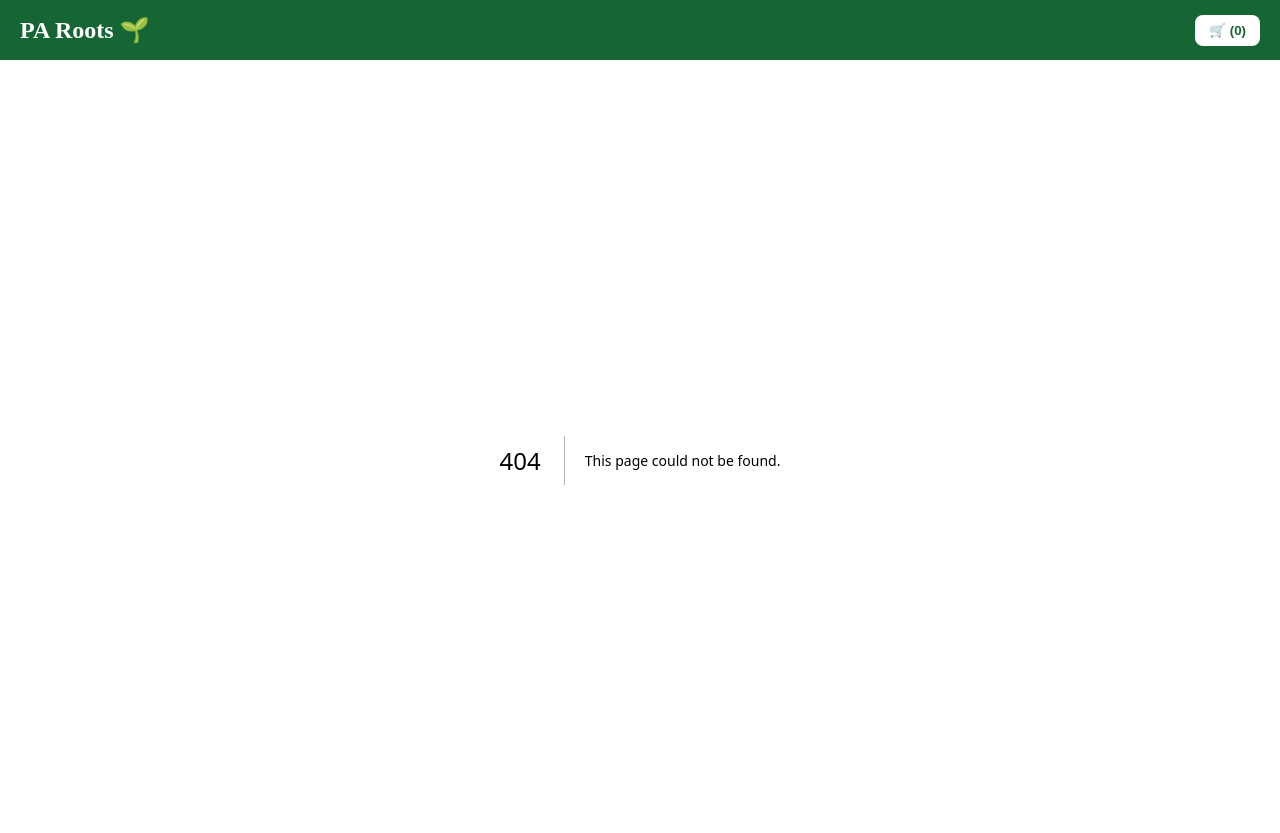
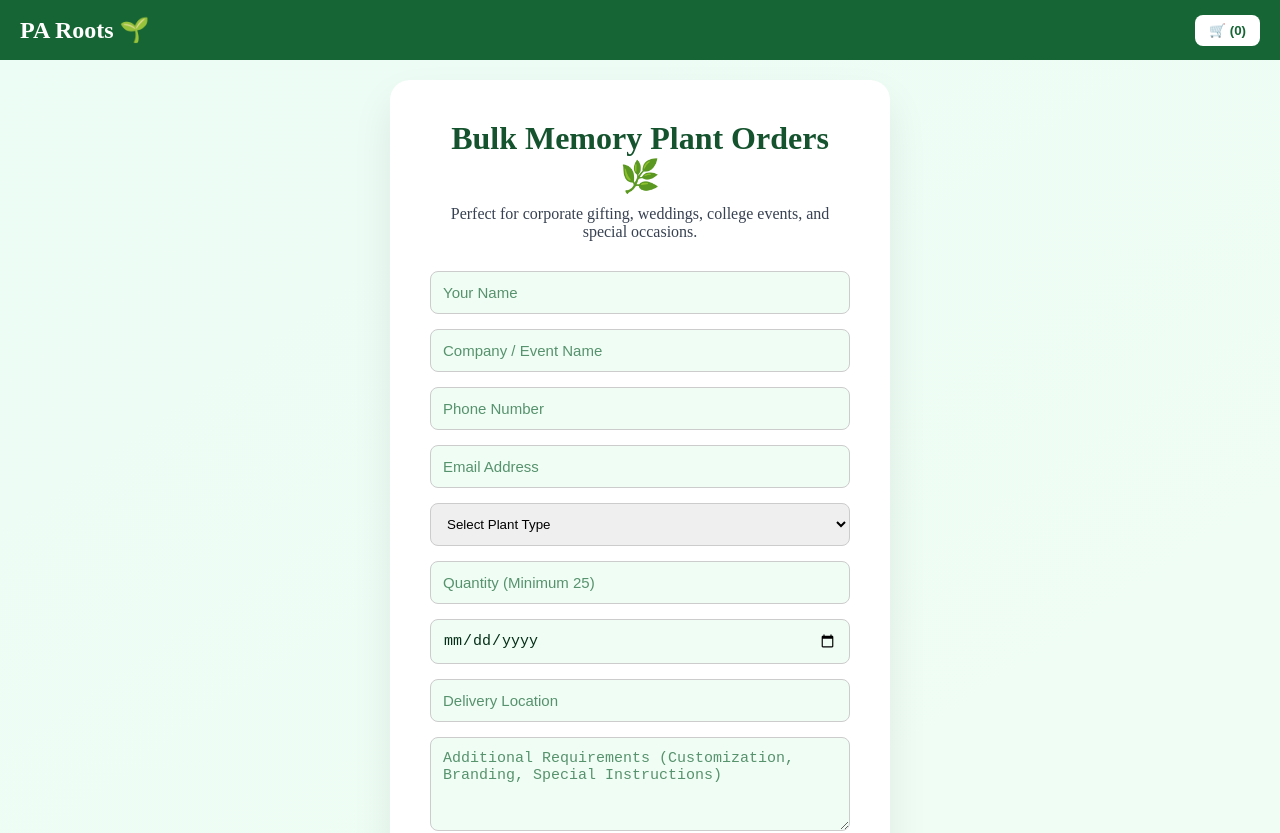
Before and after one commit to paroots25/pa-roots, a Next.js app: page /bulk-orders in a window 1280 px wide. Before the commit this address had no page. Shown: the top 833 px of the page. Built offline with nearby package versions, Linux system fonts and the light colour scheme.

Commit message:
Add files via upload

```diff
--- /dev/null
+++ b/app/bulk-orders/page.tsx
@@ -0,0 +1,168 @@
+"use client";
+
+import { useState } from "react";
+
+export default function BulkOrdersPage() {
+  const [form, setForm] = useState({
+    name: "",
+    company: "",
+    phone: "",
+    email: "",
+    plantType: "",
+    quantity: "",
+    eventDate: "",
+    location: "",
+    message: "",
+  });
+
+  function handleChange(e: React.ChangeEvent<HTMLInputElement | HTMLTextAreaElement | HTMLSelectElement>) {
+    setForm({ ...form, [e.target.name]: e.target.value });
+  }
+
+  function handleSubmit(e: React.FormEvent) {
+    e.preventDefault();
+
+    const mailBody = `
+Name: ${form.name}
+Company/Event: ${form.company}
+Phone: ${form.phone}
+Email: ${form.email}
+Plant Type: ${form.plantType}
+Quantity: ${form.quantity}
+Event Date: ${form.eventDate}
+Location: ${form.location}
+Message: ${form.message}
+`;
+
+    window.location.href = `mailto:growwithparoots@gmail.com?subject=Bulk Order Inquiry&body=${encodeURIComponent(mailBody)}`;
+  }
+
+  return (
+    <div style={page}>
+      <div style={card}>
+        <h1 style={title}>Bulk Memory Plant Orders 🌿</h1>
+
+        <p style={subtitle}>
+          Perfect for corporate gifting, weddings, college events, and special occasions.
+        </p>
+
+        <form onSubmit={handleSubmit} style={{ marginTop: 30 }}>
+          <input name="name" placeholder="Your Name" required style={input} onChange={handleChange} />
+          <input name="company" placeholder="Company / Event Name" required style={input} onChange={handleChange} />
+          <input name="phone" placeholder="Phone Number" required style={input} onChange={handleChange} />
+          <input type="email" name="email" placeholder="Email Address" required style={input} onChange={handleChange} />
+
+          <select name="plantType" required style={input} onChange={handleChange}>
+            <option value="">Select Plant Type</option>
+            <option>Peace Lily</option>
+            <option>Snake Plant</option>
+            <option>Areca Palm</option>
+            <option>Philodendron Birkin</option>
+            <option>Philodendron Birkin</option>
+            <option>Philodendron White Princess</option>
+            <option>Peperomia Obtusifolia Lime</option>
+            <option>Peperomia Silver Ripple</option>
+            <option>Christmas Cactus</option>
+            <option>Zamioculcas(ZZ)</option>
+            <option>Imperial Green</option>
+            <option>Aglaonema Thai</option>
+            <option>Aglaonema Lipstick</option>
+            <option>Succulent</option>
+            <option>Calathea</option>
+            <option>Syngonium</option>
+            <option>Cactus</option>
+            <option>Rose</option>
+            <option>Red Gerbera</option>
+            <option>Pink Gerbera</option>
+            <option>Yellow Gerbera</option>
+            <option>White Gerbera</option>
+            <option>Orange Gerbera</option>
+            <option>Portulaca Moss Rose</option>
+            <option>Crossandra</option>
+            <option>Arabian Jasmine</option>
+            <option>Gardenia</option>
+            <option>Yellow Kalanchoe</option>
+            <option>Pink Kalanchoe</option>
+            <option>Cana</option>
+            <option>Aptenia Variegated</option>
+            <option>Bonsai Tree</option>
+            <option>Dendrobium Orchid</option>
+            <option>Bird of Paradise</option>
+            <option>Desert Rose (Adenium)</option>
+            <option>Zamioculcas(ZZ) Premium</option>
+            <option>Philodendron Prince of Orange</option>
+
+          </select>
+
+          <input name="quantity" type="number" placeholder="Quantity (Minimum 25)" required style={input} onChange={handleChange} />
+          <input name="eventDate" type="date" required style={input} onChange={handleChange} />
+          <input name="location" placeholder="Delivery Location" required style={input} onChange={handleChange} />
+
+          <textarea
+            name="message"
+            placeholder="Additional Requirements (Customization, Branding, Special Instructions)"
+            rows={4}
+            style={input}
+            onChange={handleChange}
+          />
+
+          <button type="submit" style={button}>
+            Request Bulk Quote 🌱
+          </button>
+        </form>
+      </div>
+    </div>
+  );
+}
+
+/* ---------- Styles ---------- */
+
+const page: React.CSSProperties = {
+  minHeight: "100vh",
+  background: "linear-gradient(to bottom right, #ecfdf5, #f0fdf4)",
+  display: "flex",
+  justifyContent: "center",
+  alignItems: "center",
+  padding: 20,
+};
+
+const card: React.CSSProperties = {
+  background: "white",
+  padding: 40,
+  borderRadius: 20,
+  maxWidth: 500,
+  width: "100%",
+  boxShadow: "0 20px 40px rgba(0,0,0,0.08)",
+};
+
+const title: React.CSSProperties = {
+  fontSize: 32,
+  color: "#14532d",
+  textAlign: "center",
+};
+
+const subtitle: React.CSSProperties = {
+  marginTop: 10,
+  fontSize: 16,
+  color: "#374151",
+  textAlign: "center",
+};
+
+const input: React.CSSProperties = {
+  width: "100%",
+  padding: 12,
+  marginBottom: 15,
+  borderRadius: 8,
+  border: "1px solid #ccc",
+};
+
+const button: React.CSSProperties = {
+  width: "100%",
+  padding: 14,
+  background: "#166534",
+  color: "white",
+  border: "none",
+  borderRadius: 10,
+  fontSize: 16,
+  cursor: "pointer",
+};
--- a/app/globals.css
+++ b/app/globals.css
@@ -46,3 +46,18 @@ html, body {
     transform: translateX(-50%);
   }
 }
+
+html {
+  scroll-behavior: smooth;
+}
+
+.fade-in {
+  opacity: 0;
+  transform: translateY(40px);
+  transition: all 1.2s ease;
+}
+
+.fade-in.show {
+  opacity: 1;
+  transform: translateY(0);
+}
```
Also changed, not shown: app/page.tsx (+74 -0 lines).
